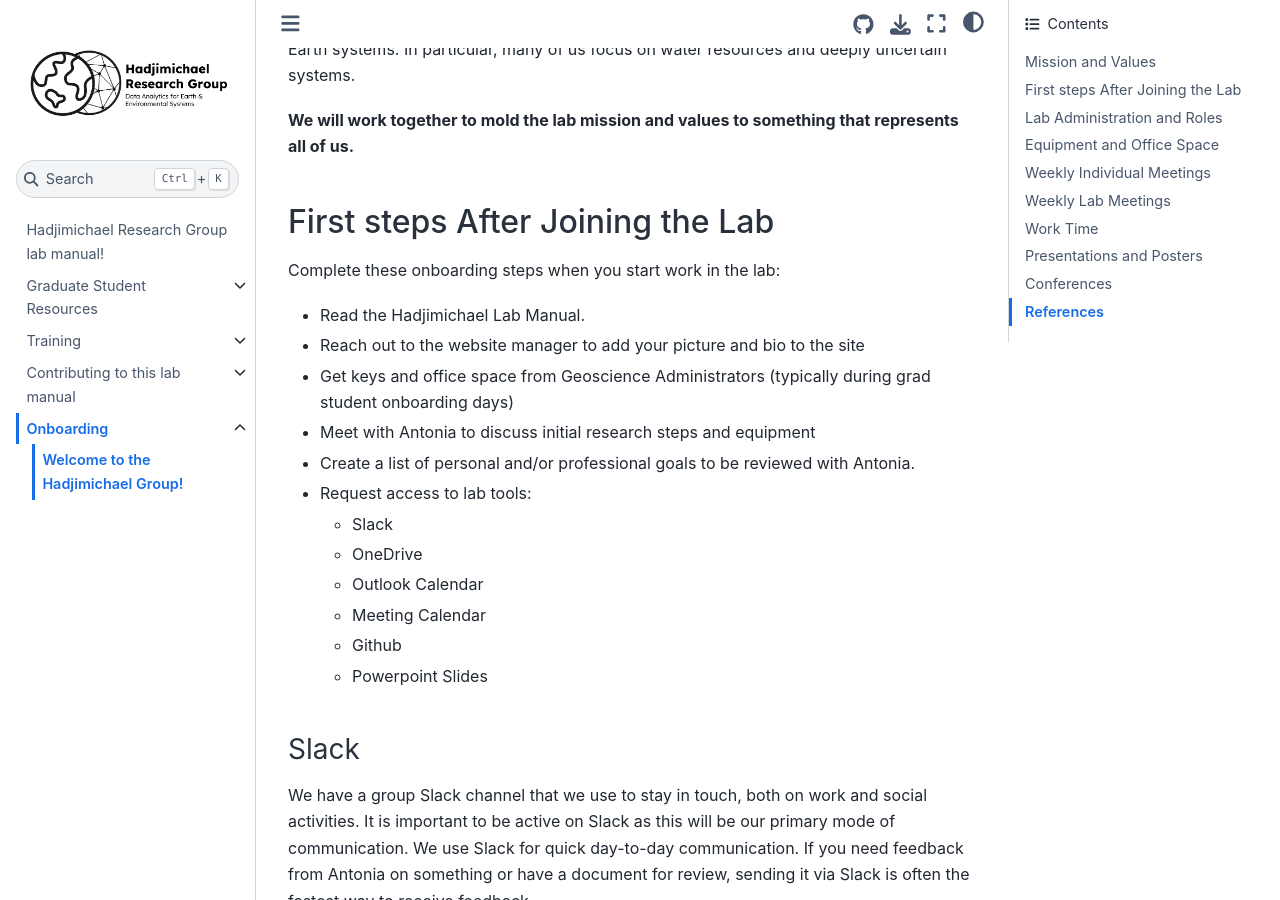
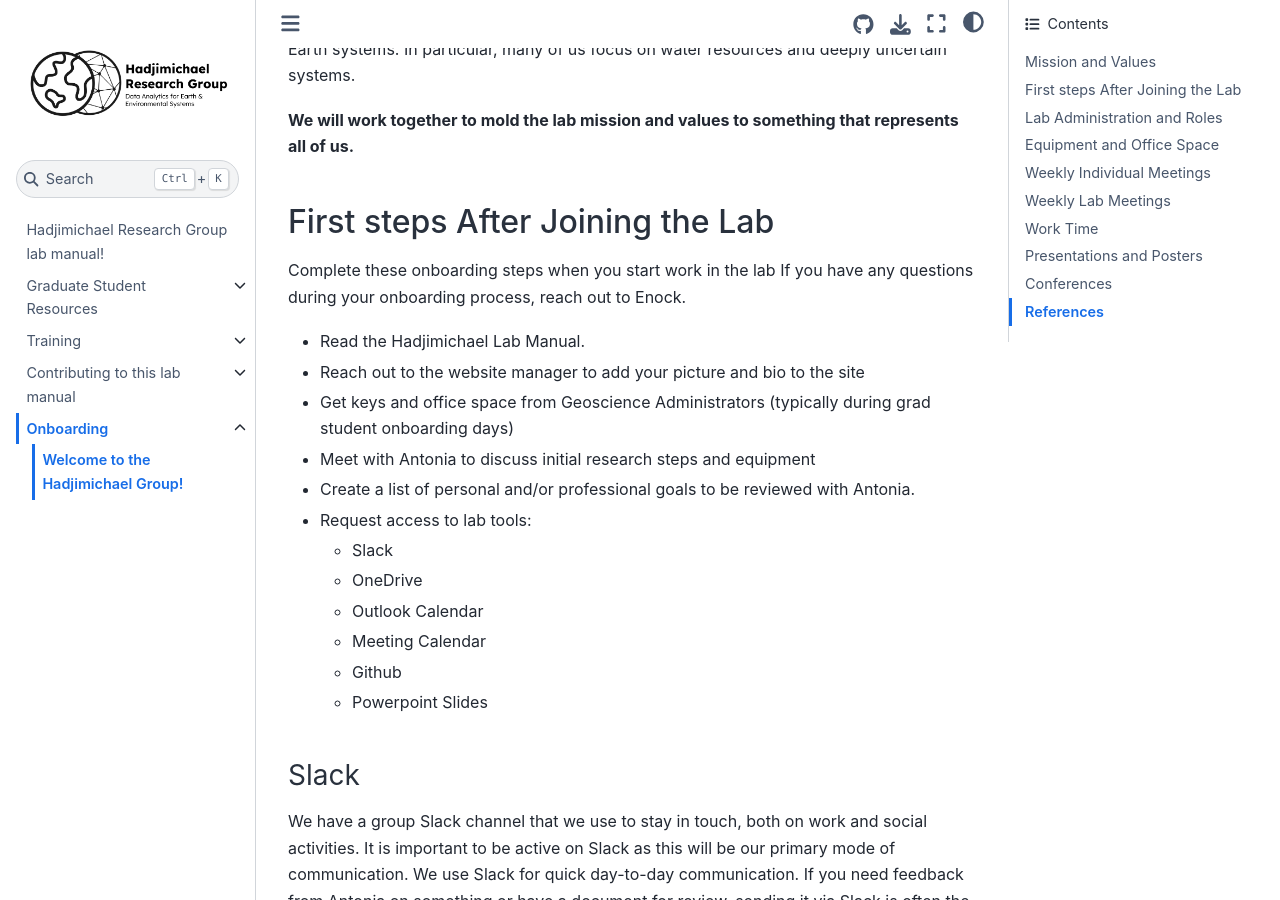
Before and after one commit to HadjimichaelResearchGroup/HadjimichaelResearchGroup.github.io, a Jupyter Book: the page built from docs/Onboarding/LabOnboarding.md, in a window 1280 px wide and 900 px high, scrolled down 322 px. Built offline with Jupyter Book 1.0.4 settings and Sphinx 7.4.7 and the Sphinx Book theme 1.1.4, drawn with Linux system fonts in a browser that asks for light colours.

Commit message:
Update LabOnboarding.md
add enock as the patron saint of onboarding

```diff
--- a/docs/Onboarding/LabOnboarding.md
+++ b/docs/Onboarding/LabOnboarding.md
@@ -7,7 +7,7 @@ The Hadjimichael Lab is a team of interdisciplinary scientists investigating com
 **We will work together to mold the lab mission and values to something that represents all of us.**
 
 ### First steps After Joining the Lab
-Complete these onboarding steps when you start work in the lab:
+Complete these onboarding steps when you start work in the lab If you have any questions during your onboarding process, reach out to Enock.
 
 - Read the Hadjimichael Lab Manual.
 - Reach out to the website manager to add your picture and bio to the site
```
